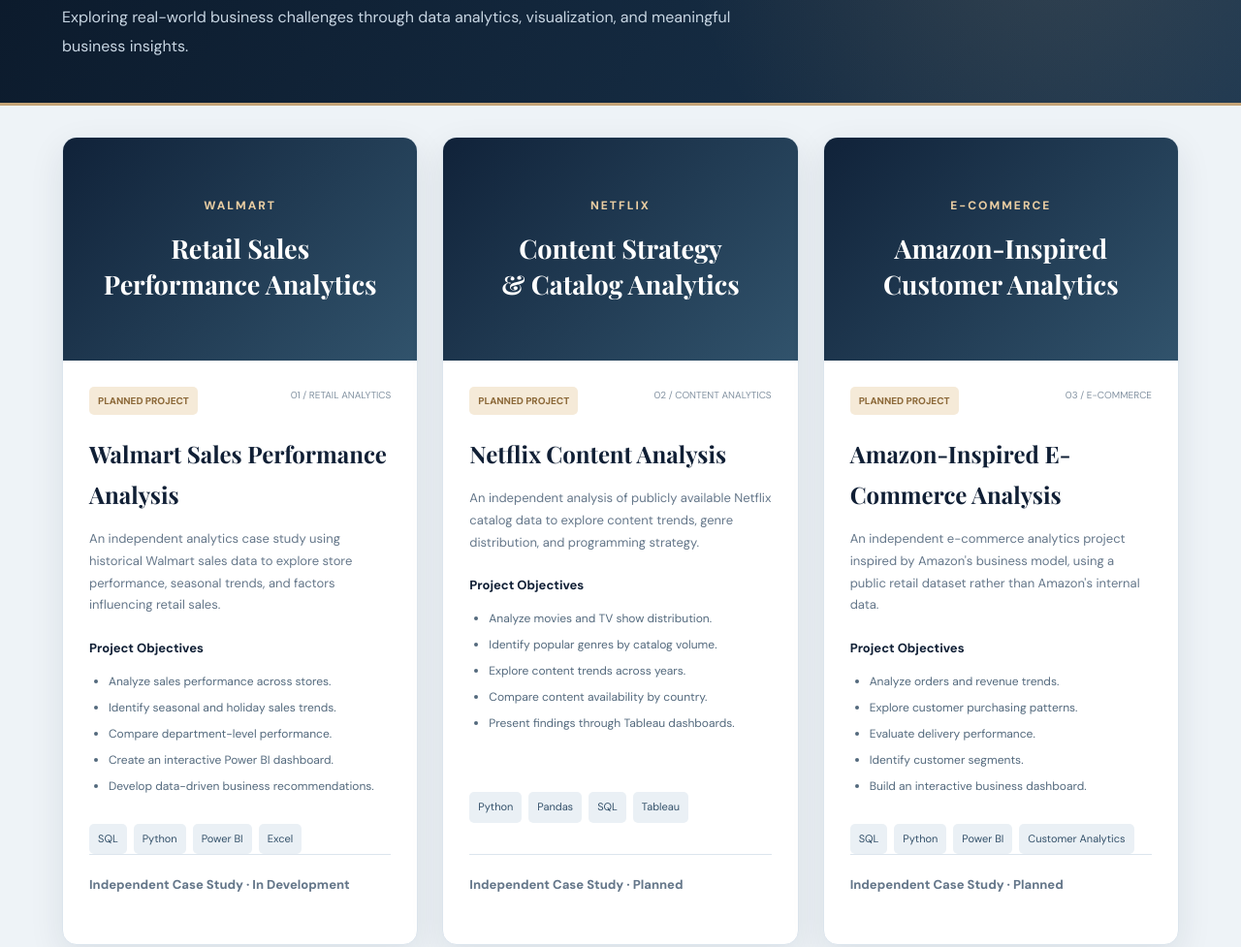
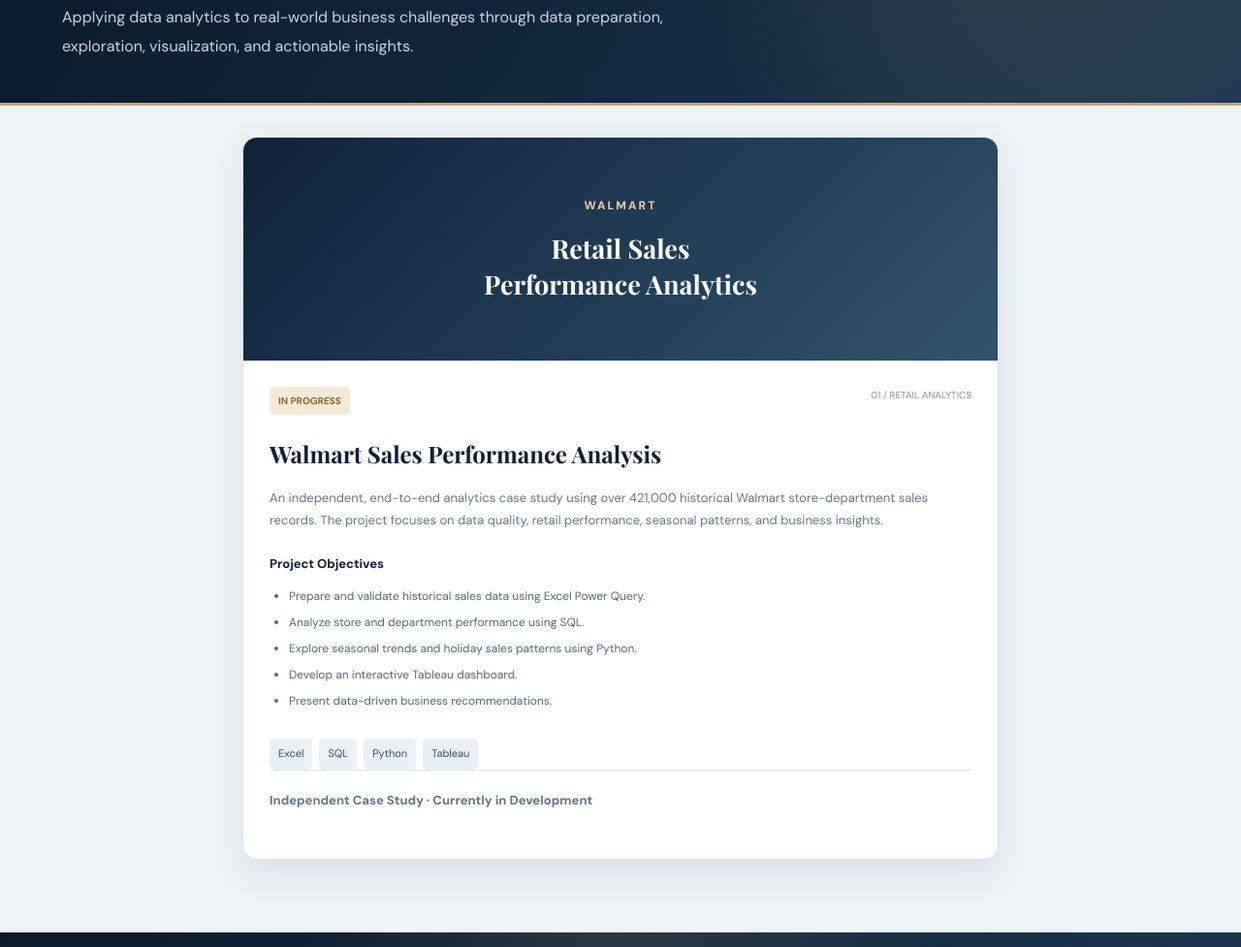
Before and after one commit to haripriya-portfolio/business-data-analyst-portfolio, a plain HTML site: page projects.html in a window 1280 px wide. Shown: the part 220-1197 px from the top of the page at 97% size. Drawn offline with nearby package versions, Linux system fonts and the light colour scheme.

Commit message:
Add files via upload

```diff
--- a/projects.html
+++ b/projects.html
@@ -30,6 +30,10 @@
 
     .projects-page .projects-grid {
       margin-top: 0;
+      grid-template-columns: minmax(0, 1fr);
+      max-width: 780px;
+      margin-left: auto;
+      margin-right: auto;
     }
 
     .projects-page .project-card {
@@ -121,21 +125,20 @@
         </h1>
 
         <p>
-          Exploring real-world business challenges through
-          data analytics, visualization, and meaningful
-          business insights.
+          Applying data analytics to real-world business
+          challenges through data preparation, exploration,
+          visualization, and actionable insights.
         </p>
 
       </div>
     </section>
 
-    <!-- PROJECT CARDS -->
+    <!-- WALMART PROJECT -->
     <section class="section projects-section">
       <div class="container">
 
         <div class="projects-grid">
 
-          <!-- PROJECT 1: WALMART -->
           <article class="project-card">
 
             <div class="project-visual">
@@ -153,7 +156,7 @@
 
               <div class="project-meta">
                 <span class="project-status">
-                  PLANNED PROJECT
+                  IN PROGRESS
                 </span>
 
                 <span class="project-index">
@@ -166,153 +169,45 @@
               </h3>
 
               <p>
-                An independent analytics case study using
-                historical Walmart sales data to explore
-                store performance, seasonal trends, and
-                factors influencing retail sales.
+                An independent, end-to-end analytics case
+                study using over 421,000 historical Walmart
+                store-department sales records. The project
+                focuses on data quality, retail performance,
+                seasonal patterns, and business insights.
               </p>
 
               <h4>Project Objectives</h4>
 
               <ul class="project-points">
-                <li>Analyze sales performance across stores.</li>
-                <li>Identify seasonal and holiday sales trends.</li>
-                <li>Compare department-level performance.</li>
-                <li>Create an interactive Power BI dashboard.</li>
-                <li>Develop data-driven business recommendations.</li>
+                <li>
+                  Prepare and validate historical sales data
+                  using Excel Power Query.
+                </li>
+                <li>
+                  Analyze store and department performance
+                  using SQL.
+                </li>
+                <li>
+                  Explore seasonal trends and holiday sales
+                  patterns using Python.
+                </li>
+                <li>
+                  Develop an interactive Tableau dashboard.
+                </li>
+                <li>
+                  Present data-driven business recommendations.
+                </li>
               </ul>
 
               <div class="project-tags">
+                <span>Excel</span>
                 <span>SQL</span>
                 <span>Python</span>
-                <span>Power BI</span>
-                <span>Excel</span>
-              </div>
-
-              <p class="project-coming-soon">
-                Independent Case Study · In Development
-              </p>
-
-            </div>
-          </article>
-
-          <!-- PROJECT 2: NETFLIX -->
-          <article class="project-card">
-
-            <div class="project-visual">
-              <div>
-                <p class="project-company">Netflix</p>
-
-                <h3 class="project-visual-title">
-                  Content Strategy<br>
-                  & Catalog Analytics
-                </h3>
-              </div>
-            </div>
-
-            <div class="project-body">
-
-              <div class="project-meta">
-                <span class="project-status">
-                  PLANNED PROJECT
-                </span>
-
-                <span class="project-index">
-                  02 / CONTENT ANALYTICS
-                </span>
-              </div>
-
-              <h3>
-                Netflix Content Analysis
-              </h3>
-
-              <p>
-                An independent analysis of publicly
-                available Netflix catalog data to
-                explore content trends, genre
-                distribution, and programming strategy.
-              </p>
-
-              <h4>Project Objectives</h4>
-
-              <ul class="project-points">
-                <li>Analyze movies and TV show distribution.</li>
-                <li>Identify popular genres by catalog volume.</li>
-                <li>Explore content trends across years.</li>
-                <li>Compare content availability by country.</li>
-                <li>Present findings through Tableau dashboards.</li>
-              </ul>
-
-              <div class="project-tags">
-                <span>Python</span>
-                <span>Pandas</span>
-                <span>SQL</span>
                 <span>Tableau</span>
               </div>
 
               <p class="project-coming-soon">
-                Independent Case Study · Planned
-              </p>
-
-            </div>
-          </article>
-
-          <!-- PROJECT 3: AMAZON -->
-          <article class="project-card">
-
-            <div class="project-visual">
-              <div>
-                <p class="project-company">E-Commerce</p>
-
-                <h3 class="project-visual-title">
-                  Amazon-Inspired<br>
-                  Customer Analytics
-                </h3>
-              </div>
-            </div>
-
-            <div class="project-body">
-
-              <div class="project-meta">
-                <span class="project-status">
-                  PLANNED PROJECT
-                </span>
-
-                <span class="project-index">
-                  03 / E-COMMERCE
-                </span>
-              </div>
-
-              <h3>
-                Amazon-Inspired E-Commerce Analysis
-              </h3>
-
-              <p>
-                An independent e-commerce analytics
-                project inspired by Amazon's business
-                model, using a public retail dataset
-                rather than Amazon's internal data.
-              </p>
-
-              <h4>Project Objectives</h4>
-
-              <ul class="project-points">
-                <li>Analyze orders and revenue trends.</li>
-                <li>Explore customer purchasing patterns.</li>
-                <li>Evaluate delivery performance.</li>
-                <li>Identify customer segments.</li>
-                <li>Build an interactive business dashboard.</li>
-              </ul>
-
-              <div class="project-tags">
-                <span>SQL</span>
-                <span>Python</span>
-                <span>Power BI</span>
-                <span>Customer Analytics</span>
-              </div>
-
-              <p class="project-coming-soon">
-                Independent Case Study · Planned
+                Independent Case Study · Currently in Development
               </p>
 
             </div>
```
